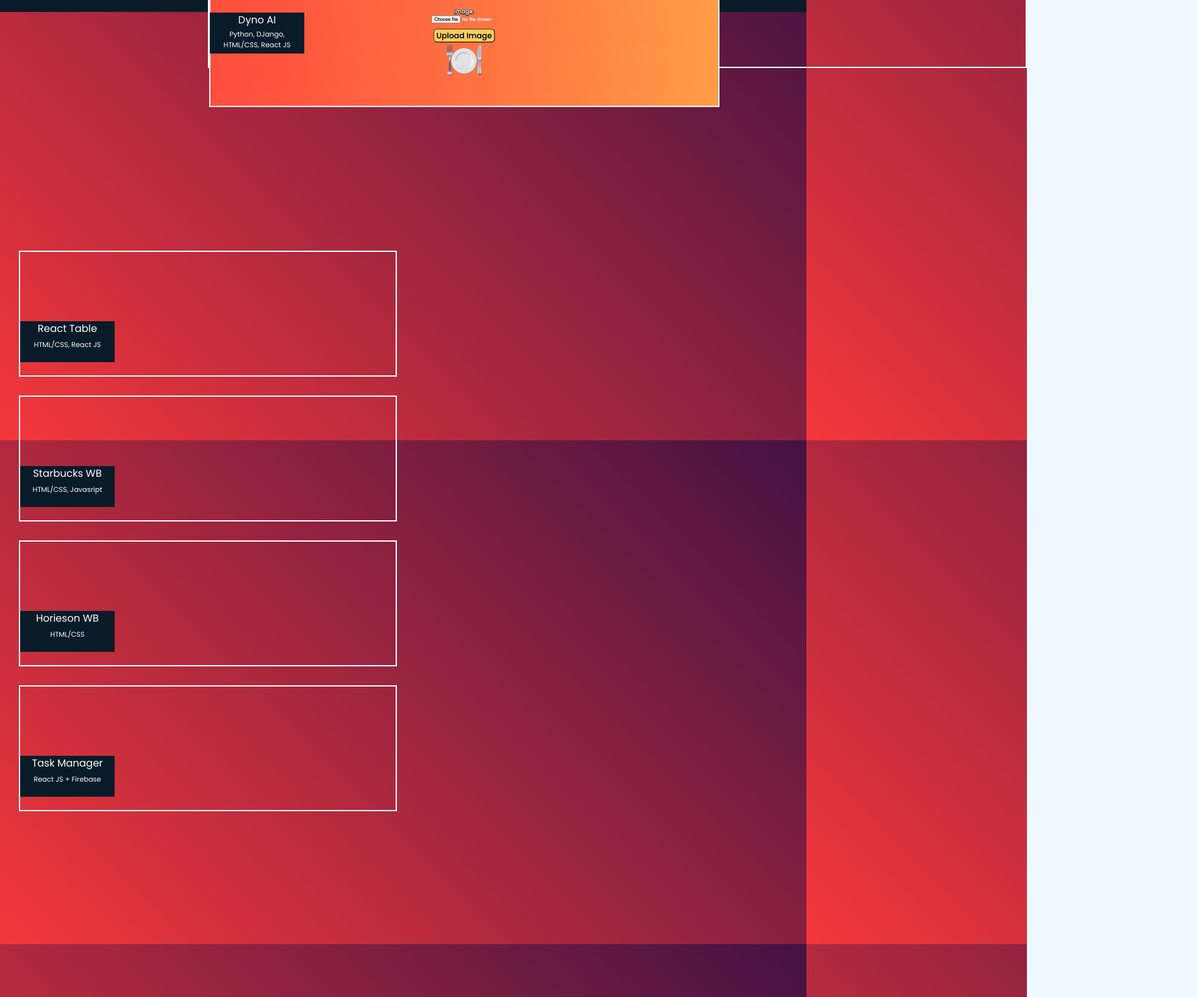
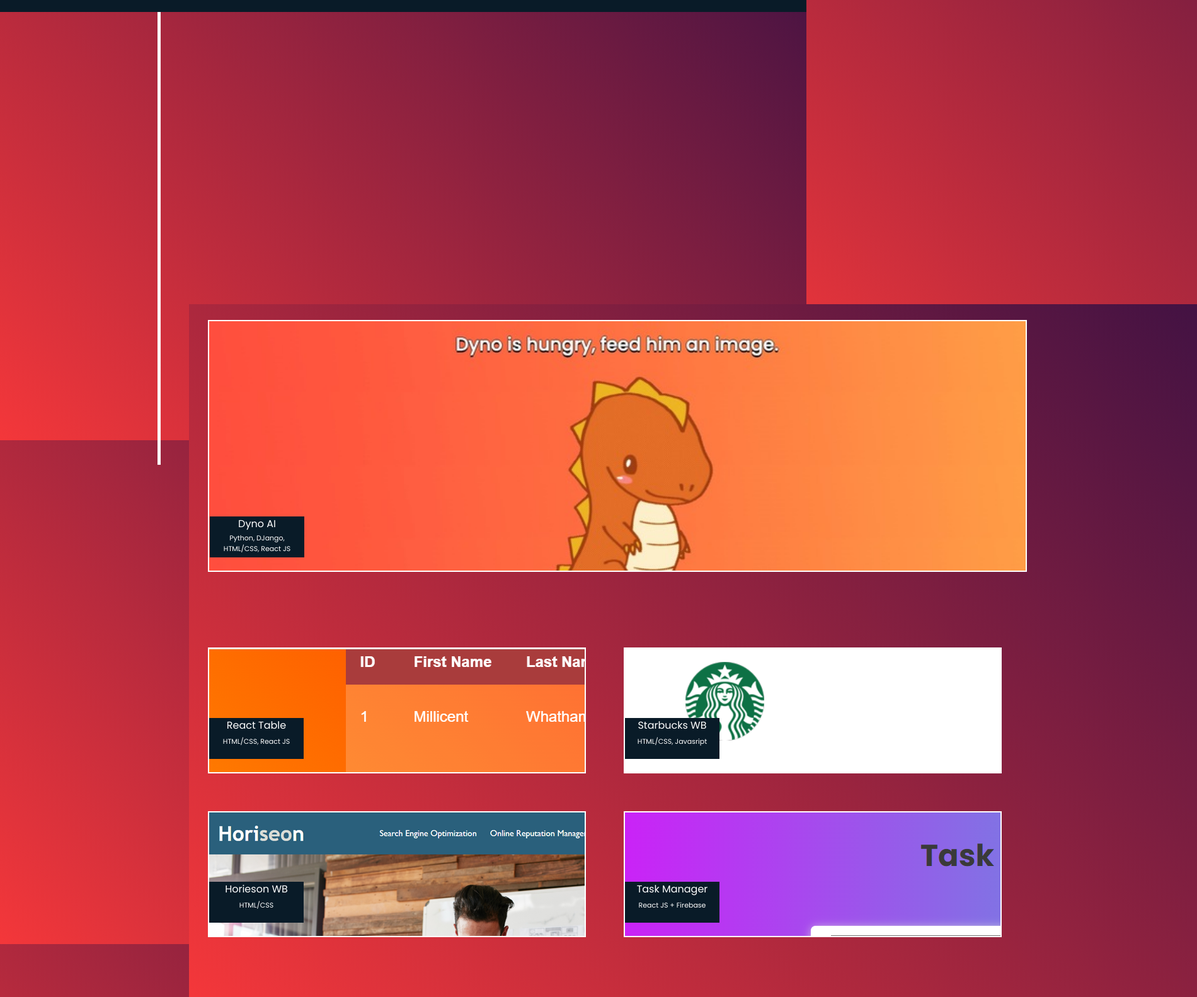
Before and after one commit to Harry2k21/Portfolio, a plain HTML site: page index.html in a window 1280 px wide. Shown: the part 101-1684 px from the top of the page at 63% size, 1900 px wide, since content can reach past the window. Drawn offline with Linux system fonts and the light colour scheme.

Commit message:
updated main features

```diff
--- a/css/style.css
+++ b/css/style.css
@@ -17,6 +17,7 @@ li {
   text-decoration-color: white;
 }
 
+
 header {
   width: 100%;
   background-color: rgb(9, 27, 40);
@@ -26,7 +27,14 @@ header {
   top: 0px;
   z-index: 1;
 }
+#line:hover {
+  background-color:rgb(174, 119, 187);;
+}
+li:hover {
+  color:rgb(174, 119, 187);
 
+  /* font-size: 18px; */
+}
 header ul, li {
 
   text-decoration: none;
@@ -45,7 +53,7 @@ header h1 {
   margin-top: 14px;
   border-radius: 1px;
   border: 2px solid white;
-  background-image: linear-gradient(180deg, rgb(244, 55, 58,0.6),rgb(67, 18, 67,0.6));
+  background-image: linear-gradient(65deg, rgb(244, 55, 58,0.6),rgb(67, 18, 67,0.6));
 
 }
 
@@ -56,7 +64,7 @@ header h1 {
   position: relative;
   top: 26px;
   right: 65px;
-
+  bottom: 100px;
 }
 
 
@@ -80,6 +88,7 @@ video {
 div .hero {
 
 }
+
 body {
   color: white;
   background: fixed;
@@ -89,8 +98,8 @@ body {
   margin: 0;
   padding: 0;
   line-height: 1.5;
+
 }
-
 
 .projectBox {
   display: grid;
@@ -99,9 +108,44 @@ body {
   height: 200px;
   border: 2px solid white;
   margin: 30px;
+  position: relative;
+  z-index: -2;
 }
 
+.projectBox1, .projectBox2, .projectBox3, .projectBox4 {
+  display: grid;
+  justify-content: center;
+  width: 600px;
+  height: 200px;
+  border: 2px solid white;
+  margin: 30px;
+  position: relative;
+  z-index: -2;
+}
+
+.projectBox1 {
+  background: url('../images/reacttable.png') no-repeat;
+  object-fit: contain;
+}
+
+.projectBox2 {
+  background: url('../images/horiseon.png') no-repeat;
+  object-fit: contain;
+}
+
+.projectBox3 {
+  background: url('../images/starbucks.png') no-repeat;
+  object-fit: contain;
+}
+
+.projectBox4 {
+  background: url('../images/taskmanger.png') no-repeat;
+  object-fit: contain;
+}
+
+
 .projectBigBox {
+
   display: grid;
   justify-content: center;
   width: 1300px;
@@ -113,13 +157,19 @@ body {
   left: 300px;
 }
 
+.projectBigBox {
+  background: url('../images/dyno.png') ;
+  background-size: cover;
+  object-fit: contain;
+}
+
 .projectBigBox .title {
   position: relative;
   top: 310px;
   right: 572px;
 }
 
-div .title {
+.title {
   background-color: rgb(9, 27, 40);
   text-align: center;
   justify-content: center;
@@ -133,7 +183,7 @@ div .title {
 
 }
 
-div .title a{
+.title a{
   color: white;
   display: inline-block;
   font-size: 11px;
@@ -147,6 +197,25 @@ div .title a{
   margin:10px;
   position: relative;
   left: 240px;
+
+}
+.line2 {
+  background-color: white;
+  width: 5px;
+  height: 1030px;
+  margin:10px;
+  position: relative;
+  left: 240px;
+}
+
+.line3 {
+  background-color: white;
+  width: 5px;
+  height: 230px;
+  margin:10px;
+  position: relative;
+  left: 240px;
+  bottom: 840px;
 }
 
 #about {
@@ -166,7 +235,25 @@ div .title a{
   bottom: 145px;
 }
 
+.page-section2 {
+  position: relative;
+  left: 300px;
+  bottom: 200px;
+  display: grid;
+  grid-template-columns: repeat(2, auto);
+  grid-auto-rows: auto;
+  grid-template-rows: auto;
+}
 
+.backBox {
+  position: absolute;
+  z-index: -2;
+  bottom: 135px;
+  left: 300px;
+  height: 1100px;
+  width: 1600px;
+  background-image: linear-gradient(45deg, rgb(244, 55, 58),rgb(67, 18, 67));
+}
 #projects {
   position: relative;
   bottom: 740px;
@@ -188,6 +275,22 @@ div .title a{
   z-index: 1;
 }
 
+#RT img {
+  width:100%;
+  height:100%;
+  object-fit: fill;
+  position: relative;
+  z-index: 2;
+}
+
+.img {
+  width:100%;
+  height:100%;
+  object-fit: contain;
+  position: relative;
+  z-index: -10;
+}
+
 #contact h2 {
   position: relative;
   top: 145px;
--- a/index.html
+++ b/index.html
@@ -17,12 +17,14 @@
   <header>
     <h1>Harry Parker</h1>
     <nav>
+
       <ul>
       <li><a href="#about">About Me</a><div id="line"></div></li>
       <li><a href="#projects">Projects</a><div id="line"></div></li>
       <li><a href="#contact">Contact Me</a><div id="line"></div></li>
       <li><a href="#resume">Resume</a><div id="line"></div></li>
       </ul>
+
     </nav>
   </header>
 
@@ -48,39 +50,40 @@
 
     <!-- portfolio container -->
     <section class="page-section" id="projects">
-
-      <h2>Projects</h2><div class="line"></div>
-
-      <div class="projectBigBox" id="DI" href="http://dynoai.tech/"><img src="./images/dyno.png">
+      <h2>Projects</h2><div class="line2"></div>
+      <div class="backBox"></div>
+<!-- First Big Project DynoAI -->
+      <div class="projectBigBox" id="DI" href="http://dynoai.tech/">
         <div class="title" >Dyno AI
-          <a href="http://dynoai.tech/">Python, DJango, HTML/CSS, React JS</a>
+          <a href="http://dynoai.tech/" target="_blank">Python, DJango, HTML/CSS, React JS</a>
         </div>
       </div>
 
-      <div class="projectBox" id="RT">
+      <div class="page-section2">
+      <div class="projectBox1" id="RT">
         <div class="title" >React Table
           <a>HTML/CSS, React JS</a>
         </div>
       </div>
 
-      <div class="projectBox" id="SB">
+      <div class="projectBox3" id="SB">
         <div class="title">Starbucks WB<a>HTML/CSS, Javasript</a></div>
       </div>
 
-      <div class="projectBox" id="HS">
+      <div class="projectBox2" id="HS">
         <div class="title">Horieson WB<a>HTML/CSS</a></div>
       </div>
 
-      <div class="projectBox" id="TM">
+      <div class="projectBox4" id="TM">
         <div class="title">Task Manager<a>React JS + Firebase</a></div>
       </div>
 
-
+      </div>
     </section>
 
     <!-- contact -->
-    <section class="page-section contact" id="contact">
-      <div class="line"><h2>Contact Me</h2></div>
+    <section class="page-section" id="contact">
+      <div class="line3"><h2>Contact Me</h2></div>
       <ul>
         <li><a>07429131052</a></li>
         <li><a>Parker2002hp@gmail.com</a></li>
```
